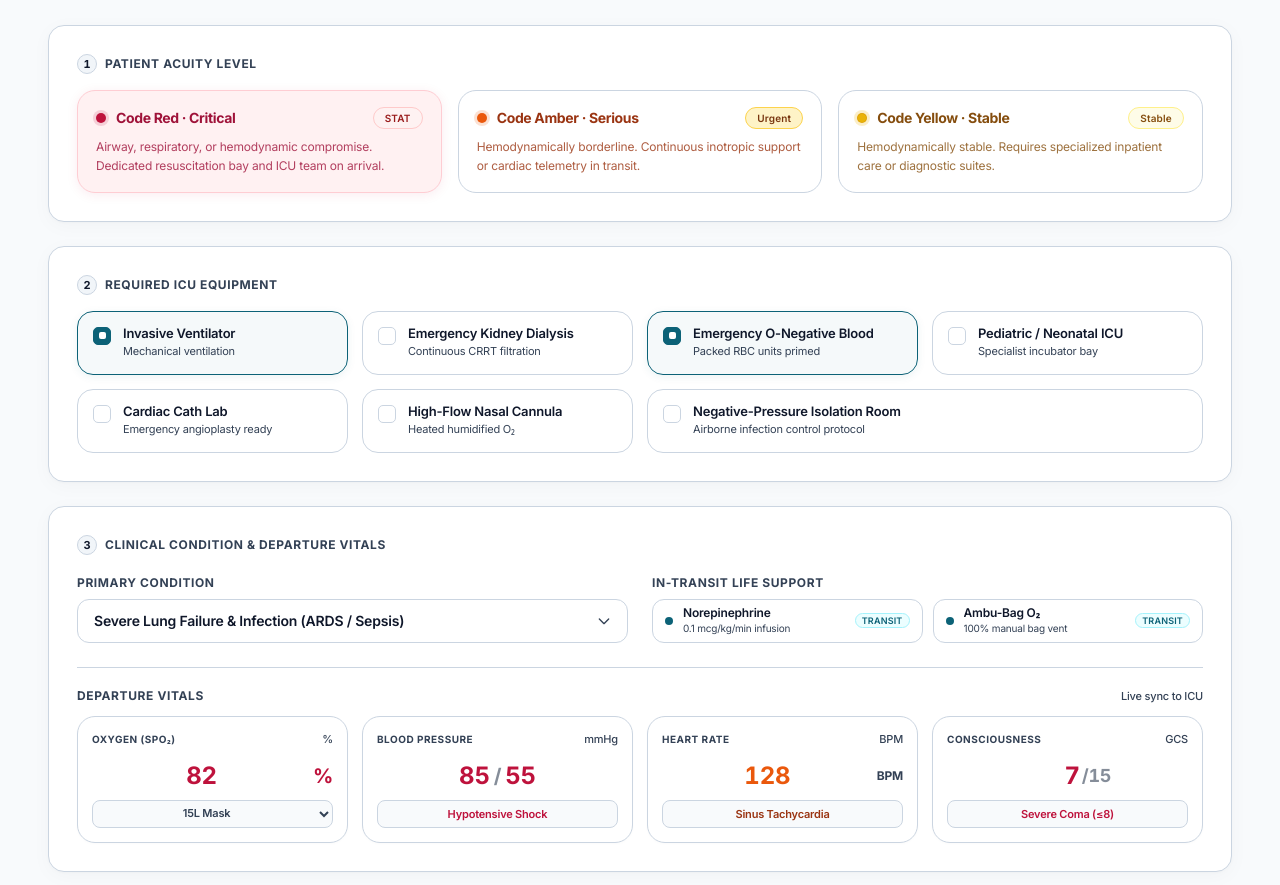
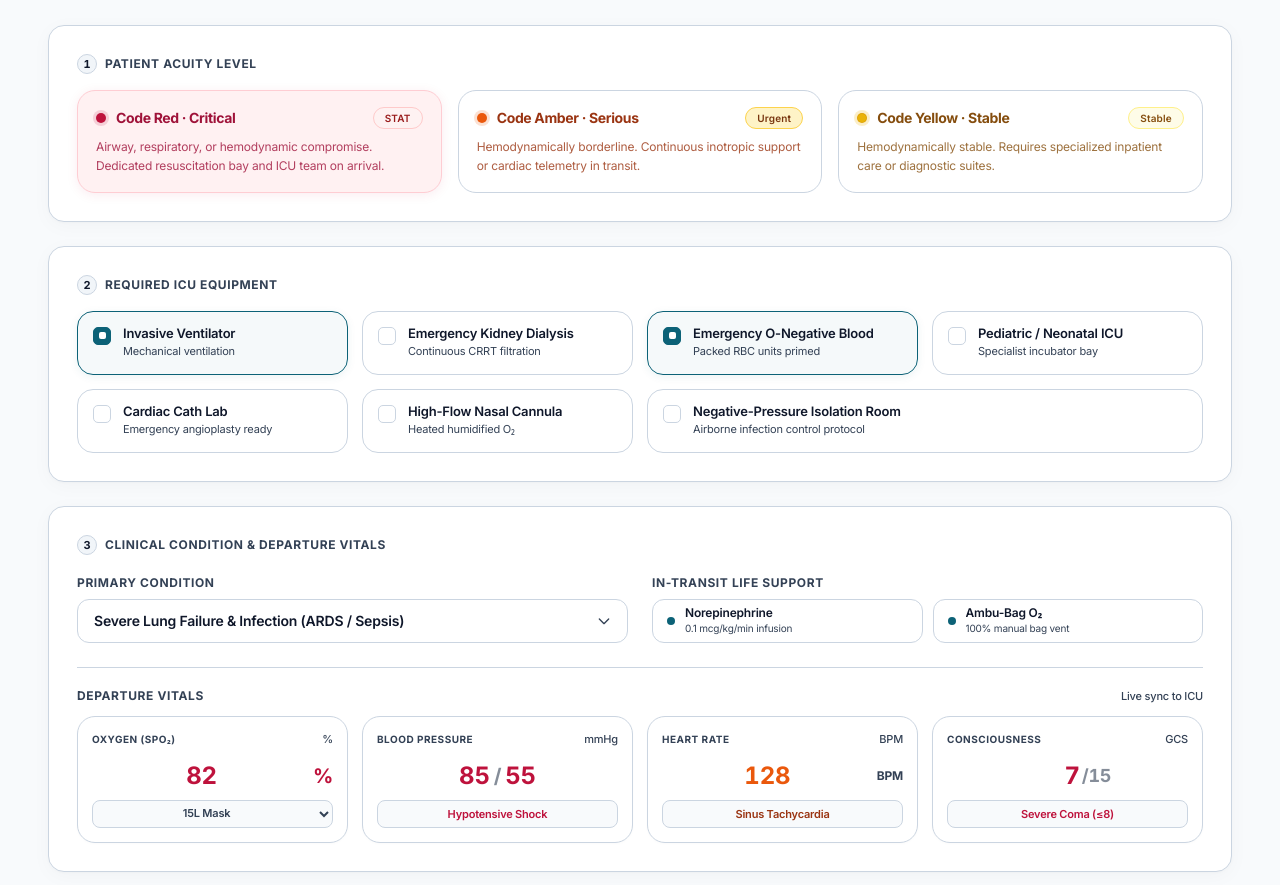
Before and after one commit to paarthanon/GoldenRoute, a plain HTML site: page dispatch.html in a window 1280 px wide. Shown: the part 212-1097 px from the top of the page. Drawn offline with nearby package versions, Linux system fonts and the light colour scheme.

Commit message:
style: remove ACTIVE IN TRANSIT badge from life support cards

```diff
--- a/dispatch.html
+++ b/dispatch.html
@@ -1042,22 +1042,20 @@ button:focus-visible {
               In-Transit Life Support
             </p>
             <div class="grid grid-cols-1 sm:grid-cols-2 gap-2.5">
-              <div class="h-11 flex items-center gap-2.5 px-3 rounded-xl border border-softBorder bg-white hover:bg-paper transition-all cursor-pointer select-none" onclick="toggleTransit(this)">
+              <div class="h-11 flex items-center gap-2.5 px-3.5 rounded-xl border border-softBorder bg-white hover:bg-paper transition-all cursor-pointer select-none" onclick="toggleTransit(this)">
                 <span class="tt-dot w-2 h-2 rounded-full bg-clinicalTeal shrink-0 active"></span>
                 <div class="flex-1 min-w-0">
                   <p class="text-xs font-semibold text-inkDark truncate">Norepinephrine</p>
                   <p class="text-[10px] text-mutedSlate font-normal truncate">0.1 mcg/kg/min infusion</p>
                 </div>
-                <span class="tt-badge clinical-badge badge-blue text-[9px] shrink-0 font-semibold px-1.5 py-0.5">TRANSIT</span>
-              </div>
-
-              <div class="h-11 flex items-center gap-2.5 px-3 rounded-xl border border-softBorder bg-white hover:bg-paper transition-all cursor-pointer select-none" onclick="toggleTransit(this)">
+              </div>
+
+              <div class="h-11 flex items-center gap-2.5 px-3.5 rounded-xl border border-softBorder bg-white hover:bg-paper transition-all cursor-pointer select-none" onclick="toggleTransit(this)">
                 <span class="tt-dot w-2 h-2 rounded-full bg-clinicalTeal shrink-0 active"></span>
                 <div class="flex-1 min-w-0">
                   <p class="text-xs font-semibold text-inkDark truncate">Ambu-Bag O₂</p>
                   <p class="text-[10px] text-mutedSlate font-normal truncate">100% manual bag vent</p>
                 </div>
-                <span class="tt-badge clinical-badge badge-blue text-[9px] shrink-0 font-semibold px-1.5 py-0.5">TRANSIT</span>
               </div>
             </div>
           </div>
@@ -2333,21 +2331,14 @@ function toggleEq(el) {
 // ─────── 9. In-Transit Support Toggle ───────
 function toggleTransit(el) {
   const dot = el.querySelector('.tt-dot');
-  const badge = el.querySelector('.tt-badge') || el.querySelector('span:last-child');
   const isActive = dot && dot.classList.contains('active');
 
   if (isActive) {
-    if (dot) dot.className = 'tt-dot w-2 h-2 rounded-full bg-[#94A3B8] shrink-0 inactive';
-    if (badge) {
-      badge.textContent = 'STANDBY';
-      badge.className = 'tt-badge clinical-badge badge-neutral text-[10px] shrink-0';
-    }
+    if (dot) dot.className = 'tt-dot w-2 h-2 rounded-full bg-slate-300 shrink-0 inactive';
+    el.classList.add('opacity-50');
   } else {
     if (dot) dot.className = 'tt-dot w-2 h-2 rounded-full bg-clinicalTeal shrink-0 active';
-    if (badge) {
-      badge.textContent = 'ACTIVE IN TRANSIT';
-      badge.className = 'tt-badge clinical-badge badge-blue text-[10px] shrink-0';
-    }
+    el.classList.remove('opacity-50');
   }
 }
 
```
